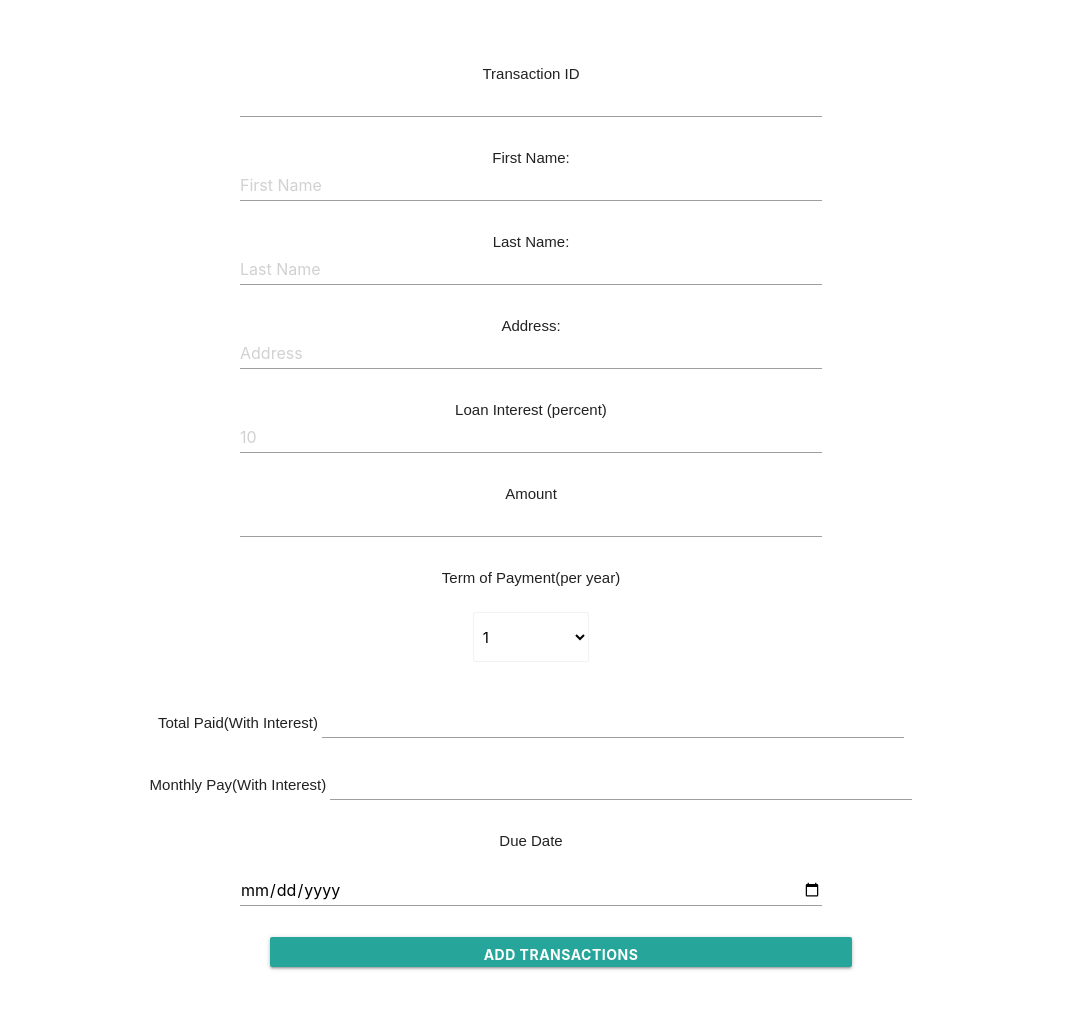
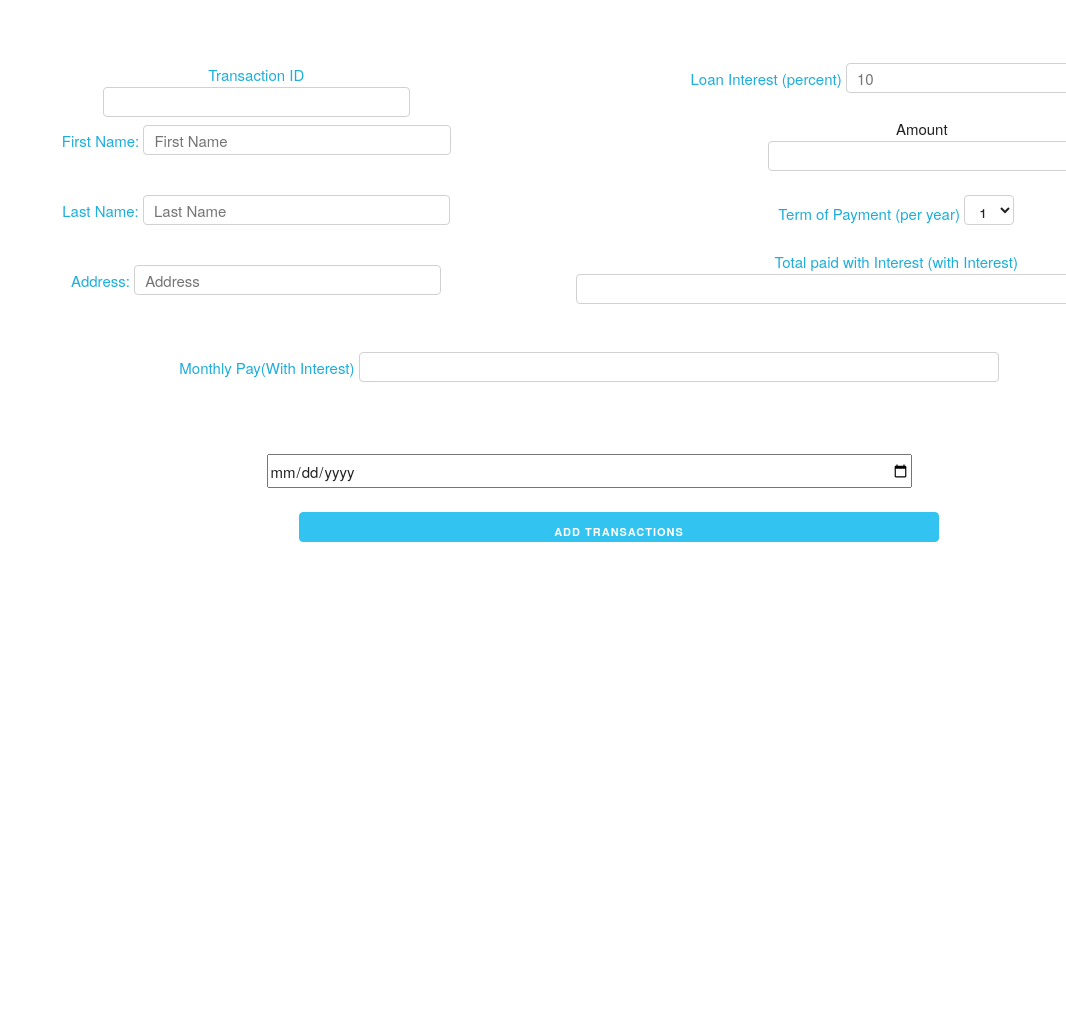
Before and after one commit to xxkuro1/genericlending, a PHP site: page /html/addloan.html in a window 1280 px wide. Shown: the top 1009 px of the page, without its empty margins (214-1280 px from the left). Run offline with PHP 8.4, Linux system fonts and the light colour scheme; some libraries are stand-ins or nearby versions.

Commit message:
front end changes

```diff
--- a/css/style.css
+++ b/css/style.css
@@ -263,8 +263,8 @@
 
 		.payment{
 
-			width:10%;
-			height:50px;
+			width:50px;
+			height:30px;
 		}
 
 			.date{
--- a/html/addloan.html
+++ b/html/addloan.html
@@ -8,32 +8,36 @@
 	 	<link rel="stylesheet" type="text/css" href="../css/style.css">
 
 	 	<script src="https://ajax.googleapis.com/ajax/libs/jquery/3.1.1/jquery.min.js"> </script>
-		<!-- Compiled and minified CSS -->
-		<link rel="stylesheet" href="https://cdnjs.cloudflare.com/ajax/libs/materialize/1.0.0/css/materialize.min.css">
-		<!-- Compiled and minified JavaScript -->
-		<script src="https://cdnjs.cloudflare.com/ajax/libs/materialize/1.0.0/js/materialize.min.js"></script>
+
+		<link rel="stylesheet" type="text/css" href="../css/skeleton.css">
+    	<link rel="stylesheet" type="text/css" href="../css/normalize.css">
 	</head>
 
 
 	<body>
-		<div class ="loan" align="center">
+		<form>
+		<div class ="loan row" align="center">
 
 
-					Transaction ID <br>
-					<input type="number" id="tid" class="inputfield" value="Amount" ><br><br>
-					First Name: <br>
-					<input type="text" id="fname" class="inputfield" placeholder="First Name"><br><br>
-					Last Name: <br>
-					<input type="text" id="lname"  class="inputfield" placeholder="Last Name"><br><br>
-					Address: <br>
-					<input type="text" id="address" class="inputfield" placeholder="Address"><br><br>
-					Loan Interest (percent) <br>
-					<input type="number" id="loaninterest"  class="inputfield" placeholder="10" ><br><br>
+					<div class="six columns">
+					<a>Transaction ID </a><br>
+					<input type="number" id="tid" class="inputfield u-full-width" value="Amount" ><br>
+					<a>First Name: </a>
+					<input type="text" id="fname" class="inputfield u-full-width" placeholder="First Name"><br><br>
+					<a>Last Name: </a>
+					<input type="text" id="lname"  class="inputfield u-full-width" placeholder="Last Name"><br><br>
+					<a>Address: </a>
+					<input type="text" id="address" class="inputfield u-full-width" placeholder="Address"><br><br>
+					</div>
+					<div class="six columns">
+					<a>Loan Interest (percent) </a>
+					<input type="number" id="loaninterest"  class="inputfield u-full-width" placeholder="10" ><br><br>
 					Amount <br>
-					<input type="number" id="amount" class="inputfield" value="Amount" ><br><br>
+					<input type="number" id="amount" class="inputfield u-full-width" value="Amount" ><br><br>
+					</div>
 
-					Term of Payment(per year)<br><br>
-					 <select id="termofpayment"  class="payment browser-default inputfield"><br><br>
+					<a>Term of Payment (per year) </a>
+					 <select id="termofpayment"  class="payment browser-default inputfield">
 					    <option value=1>1</option>
 					    <option value=2>2</option>
 					    <option value=3>3</option>
@@ -46,21 +50,21 @@
 					    <option value=10>10</option>
 					  </select> <br><br>
 
-					  Total Paid(With Interest)
+					  <a>Total paid with Interest (with Interest)</a>
 					  <input type="number" id="totalpaid" class="inputfield"><br><br>
-
-					   Monthly Pay(With Interest)
+					  <br>
+					   <a>Monthly Pay(With Interest)</a>
 					  <input type="number" id="monthlypaid" class="inputfield"><br><br>
 
 
-					  Due Date <br><br>
+					  <a></a> <br><br>
 					  <input type="date" id="duedate" class="date" class="inputfield"><br><br>
 
-					  <input type="button"  class=" btn btn-primary btnAdd" onclick="insertData('insert')" id="btnAdd"  value="Add Transactions" style="width:190px;">
+					  <input type="button"  class="button button-primary btnAdd" onclick="insertData('insert')" id="btnAdd"  value="Add Transactions" style="width:190px;">
 
 
 			</div>
-
+		</form>
 
 	</div>
 	</body>
--- a/index.html
+++ b/index.html
@@ -30,12 +30,12 @@
     </table>
     <div class="links" align="center">
 
-        <button type="button"  class="button button-primary buttonlink" id="home" button onclick="window.location.href = '#home'" style="width:130px;">Home </button>
+        <button type="button"  class="button button-primary buttonlink" id="home" button onclick="window.location.href = '#home'">Home </button>
 
-        <button type="button" class="button button-primary buttonlink" id="addloan" button onclick="window.location.href = '#addloan'" style="width:130px;">Add Loan</button>
+        <button type="button" class="button button-primary buttonlink" id="addloan" button onclick="window.location.href = '#addloan'">Add Loan</button>
 
 
-        <button type="button"  class="button button-primary buttonlink" id="phistory" onclick="window.location.href = '#history'"  style="width:130px;">History</button>
+        <button type="button"  class="button button-primary buttonlink" id="phistory" onclick="window.location.href = '#history'"  >History</button>
 
 
     </div>
```
